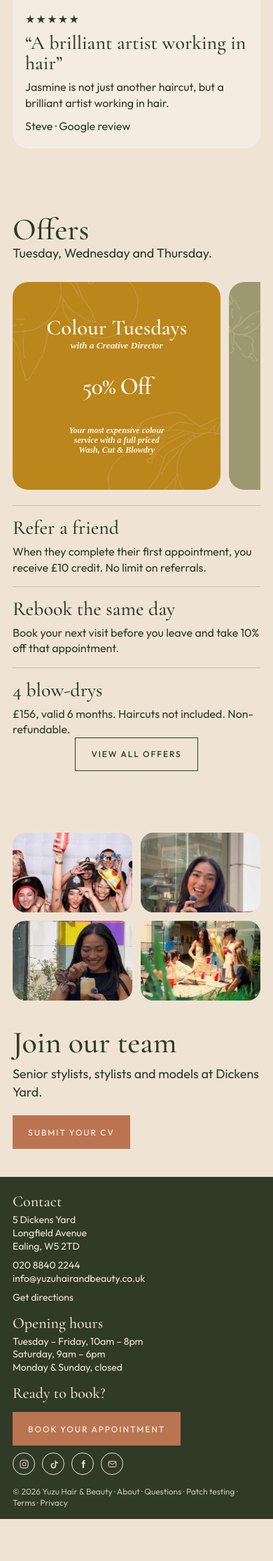
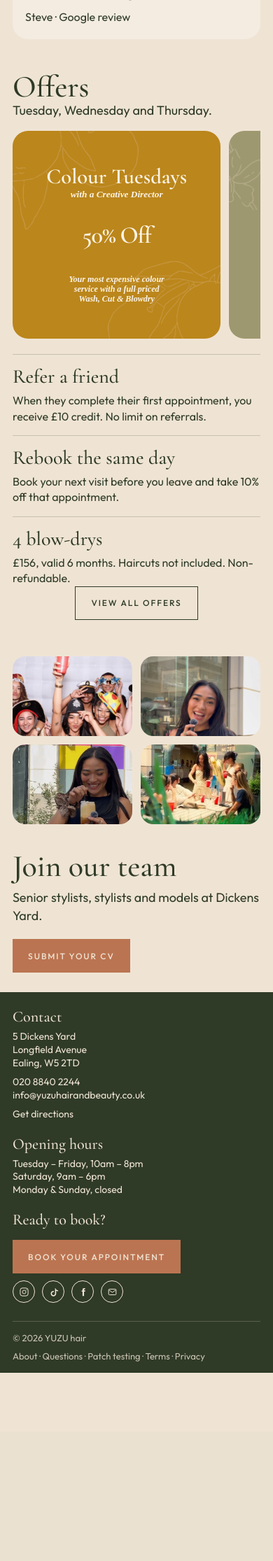
Before and after one commit to tigges/YUZU-LIVE, a PHP site: page /versions/blend.html in a window 390 px wide. Shown: the part 3815-6046 px from the top of the page at 70% size. After the commit the page ends 5777 px from the top, so only its background shows below. Run offline with PHP 8.4, Linux system fonts and the light colour scheme; some web fonts are replaced.

Commit message:
Show the hero's eyes and spread the Blend footer.
The photograph sits higher in the frame so both eyes stay in view, sections sit closer together, and the footer runs contact, hours, and booking across the width with the legal line from edge to edge.

Co-authored-by: tigges <tigges@users.noreply.github.com>

```diff
--- a/site/versions/blend-prices.html
+++ b/site/versions/blend-prices.html
@@ -8,7 +8,7 @@
   <link rel="stylesheet" href="fonts/fonts.css" />
   <link rel="stylesheet" href="brand.css?v=2" />
   <link rel="stylesheet" href="fresh.css?v=6" />
-  <link rel="stylesheet" href="blend.css?v=2" />
+  <link rel="stylesheet" href="blend.css?v=3" />
   <meta name="robots" content="noindex" />
   <link rel="stylesheet" href="versions-bar.css?v=5" />
 </head>
@@ -748,7 +748,7 @@
         </li>
       </ul>
     </div>
-    <p class="legal">© 2026 Yuzu Hair &amp; Beauty · <a href="../about.html">About</a> · <a href="../questions.html">Questions</a> · <a href="../patch.html">Patch testing</a> · <a href="../terms.html">Terms</a> · <a href="../privacy.html">Privacy</a></p>
+    <p class="legal"><span>© 2026 YUZU hair</span><span class="legal-links"><a href="../about.html">About</a> · <a href="../questions.html">Questions</a> · <a href="../patch.html">Patch testing</a> · <a href="../terms.html">Terms</a> · <a href="../privacy.html">Privacy</a></span></p>
   </footer>
   <a class="fx-book blend-book" href="https://www.phorest.com/salon/yuzuhairandbeauty" target="_blank" rel="noreferrer">Book<span class="vh"> (opens in a new tab)</span></a>
   <script src="menu.js?v=2"></script>
--- a/site/versions/blend.css
+++ b/site/versions/blend.css
@@ -14,11 +14,7 @@
   height: min(58vh, 560px);
   border-radius: 28px;
 }
-.blend .hero-photo img {
-  object-position: center 62%;
-  transform: scale(1.08);
-  transform-origin: center 70%;
-}
+.blend .hero-photo img { object-position: center 22%; }
 .blend .hero-copy {
   position: relative;
   z-index: 2;
@@ -41,6 +37,8 @@
 .blend .hero-copy .lede { max-width: 34em; }
 .blend .hero-copy .actions { margin-top: 16px; justify-content: center; }
 .blend .center-cta { text-align: center; }
+.blend .section { padding: 28px 40px; }
+.blend .section-head { margin-bottom: 16px; }
 .blend .section-head h1 {
   font-family: var(--serif);
   font-weight: 500;
@@ -140,7 +138,7 @@
   grid-template-columns: 1.15fr 0.85fr;
   gap: 40px;
   align-items: center;
-  padding: 56px 40px;
+  padding: 28px 40px;
 }
 .blend .join-photos {
   display: grid;
@@ -165,14 +163,37 @@
 .blend .join-links { display: flex; flex-wrap: wrap; gap: 12px; align-items: center; }
 
 .blend .visit {
-  gap: 14px 28px;
+  grid-template-columns: repeat(3, minmax(0, 1fr));
+  align-items: start;
+  gap: 20px 32px;
   padding: 28px 40px 16px;
 }
-.blend .visit h2 { font-size: 22px; margin-bottom: 4px; }
+.blend .visit > div:nth-child(2) { justify-self: center; }
+.blend .visit h2 { font-size: 22px; margin-bottom: 6px; }
 .blend .visit p { font-size: 14px; line-height: 1.35; }
 .blend .visit p + p { margin-top: 8px; }
-.blend .visit .legal { font-size: 12px; margin-top: 2px; }
-.blend .visit-book { display: flex; flex-direction: column; align-items: flex-start; gap: 10px; }
+.blend .visit .legal {
+  display: flex;
+  justify-content: space-between;
+  align-items: baseline;
+  gap: 24px;
+  width: 100%;
+  max-width: none;
+  margin: 6px 0 0;
+  padding-top: 14px;
+  border-top: 1px solid rgb(239 228 212 / 0.28);
+  font-size: 13px;
+  line-height: 1.4;
+}
+.blend .legal-links { text-align: right; }
+.blend .visit-book {
+  display: flex;
+  flex-direction: column;
+  align-items: flex-end;
+  justify-self: end;
+  gap: 10px;
+  text-align: right;
+}
 .blend .socials {
   display: flex;
   gap: 10px;
@@ -196,13 +217,17 @@ body.blend a.blend-book { display: none; }
 @media (max-width: 980px) {
   .blend .services,
   .blend .reviews { grid-template-columns: 1fr 1fr; }
-  .blend .join { grid-template-columns: 1fr; padding: 40px 18px; }
+  .blend .join { grid-template-columns: 1fr; padding: 28px 18px; }
+  .blend .visit { grid-template-columns: 1fr 1fr; }
+  .blend .visit > div:nth-child(2),
+  .blend .visit-book { justify-self: start; }
+  .blend .visit-book { align-items: flex-start; text-align: left; }
 }
 
 @media (max-width: 700px) {
   .blend .hero-float { padding: 12px 12px 0; }
   .blend .hero-photo { height: 78vw; border-radius: 18px; }
-  .blend .hero-photo img { transform: none; object-position: center 48%; }
+  .blend .hero-photo img { object-position: center 18%; }
   .blend .hero-copy {
     width: calc(100% - 16px);
     margin-top: -28px;
@@ -236,7 +261,13 @@ body.blend a.blend-book { display: none; }
   .fx-bar.open ~ .blend-book { display: none; }
   .blend .fx-bar { height: 62px; }
   .blend .fx-bar .logo-home img { width: auto; height: 46px; }
-  .blend .visit { padding: 22px 18px 14px; }
+  .blend .section { padding: 24px 18px; }
+  .blend .visit {
+    grid-template-columns: 1fr;
+    padding: 22px 18px 14px;
+  }
+  .blend .visit .legal { flex-direction: column; align-items: flex-start; gap: 8px; }
+  .blend .legal-links { text-align: left; }
   .price-name { flex-basis: 120px; }
   .chairs { padding-left: 8px; }
 }
--- a/site/versions/blend.html
+++ b/site/versions/blend.html
@@ -9,7 +9,7 @@
   <link rel="stylesheet" href="brand.css?v=2" />
   <link rel="stylesheet" href="promo.css?v=4" />
   <link rel="stylesheet" href="fresh.css?v=6" />
-  <link rel="stylesheet" href="blend.css?v=2" />
+  <link rel="stylesheet" href="blend.css?v=3" />
   <meta name="robots" content="noindex" />
   <link rel="stylesheet" href="versions-bar.css?v=5" />
 </head>
@@ -248,7 +248,7 @@
         </li>
       </ul>
     </div>
-    <p class="legal">© 2026 Yuzu Hair &amp; Beauty · <a href="../about.html">About</a> · <a href="../questions.html">Questions</a> · <a href="../patch.html">Patch testing</a> · <a href="../terms.html">Terms</a> · <a href="../privacy.html">Privacy</a></p>
+    <p class="legal"><span>© 2026 YUZU hair</span><span class="legal-links"><a href="../about.html">About</a> · <a href="../questions.html">Questions</a> · <a href="../patch.html">Patch testing</a> · <a href="../terms.html">Terms</a> · <a href="../privacy.html">Privacy</a></span></p>
   </footer>
   <a class="fx-book blend-book" href="https://www.phorest.com/salon/yuzuhairandbeauty" target="_blank" rel="noreferrer">Book<span class="vh"> (opens in a new tab)</span></a>
   <script src="menu.js?v=2"></script>
--- a/wordpress/yuzu-round/static/versions/blend-prices.html
+++ b/wordpress/yuzu-round/static/versions/blend-prices.html
@@ -8,7 +8,7 @@
   <link rel="stylesheet" href="fonts/fonts.css" />
   <link rel="stylesheet" href="brand.css?v=2" />
   <link rel="stylesheet" href="fresh.css?v=6" />
-  <link rel="stylesheet" href="blend.css?v=2" />
+  <link rel="stylesheet" href="blend.css?v=3" />
   <meta name="robots" content="noindex" />
   <link rel="stylesheet" href="versions-bar.css?v=5" />
 </head>
@@ -748,7 +748,7 @@
         </li>
       </ul>
     </div>
-    <p class="legal">© 2026 Yuzu Hair &amp; Beauty · <a href="../about.html">About</a> · <a href="../questions.html">Questions</a> · <a href="../patch.html">Patch testing</a> · <a href="../terms.html">Terms</a> · <a href="../privacy.html">Privacy</a></p>
+    <p class="legal"><span>© 2026 YUZU hair</span><span class="legal-links"><a href="../about.html">About</a> · <a href="../questions.html">Questions</a> · <a href="../patch.html">Patch testing</a> · <a href="../terms.html">Terms</a> · <a href="../privacy.html">Privacy</a></span></p>
   </footer>
   <a class="fx-book blend-book" href="https://www.phorest.com/salon/yuzuhairandbeauty" target="_blank" rel="noreferrer">Book<span class="vh"> (opens in a new tab)</span></a>
   <script src="menu.js?v=2"></script>
--- a/wordpress/yuzu-round/static/versions/blend.html
+++ b/wordpress/yuzu-round/static/versions/blend.html
@@ -9,7 +9,7 @@
   <link rel="stylesheet" href="brand.css?v=2" />
   <link rel="stylesheet" href="promo.css?v=4" />
   <link rel="stylesheet" href="fresh.css?v=6" />
-  <link rel="stylesheet" href="blend.css?v=2" />
+  <link rel="stylesheet" href="blend.css?v=3" />
   <meta name="robots" content="noindex" />
   <link rel="stylesheet" href="versions-bar.css?v=5" />
 </head>
@@ -248,7 +248,7 @@
         </li>
       </ul>
     </div>
-    <p class="legal">© 2026 Yuzu Hair &amp; Beauty · <a href="../about.html">About</a> · <a href="../questions.html">Questions</a> · <a href="../patch.html">Patch testing</a> · <a href="../terms.html">Terms</a> · <a href="../privacy.html">Privacy</a></p>
+    <p class="legal"><span>© 2026 YUZU hair</span><span class="legal-links"><a href="../about.html">About</a> · <a href="../questions.html">Questions</a> · <a href="../patch.html">Patch testing</a> · <a href="../terms.html">Terms</a> · <a href="../privacy.html">Privacy</a></span></p>
   </footer>
   <a class="fx-book blend-book" href="https://www.phorest.com/salon/yuzuhairandbeauty" target="_blank" rel="noreferrer">Book<span class="vh"> (opens in a new tab)</span></a>
   <script src="menu.js?v=2"></script>
```
Also changed, not shown: wordpress/yuzu-round/static/versions/blend.css (+44 -13 lines), site/versions/previews/blend.jpg, wordpress/yuzu-round/static/versions/previews/blend.jpg, 1 other file.
